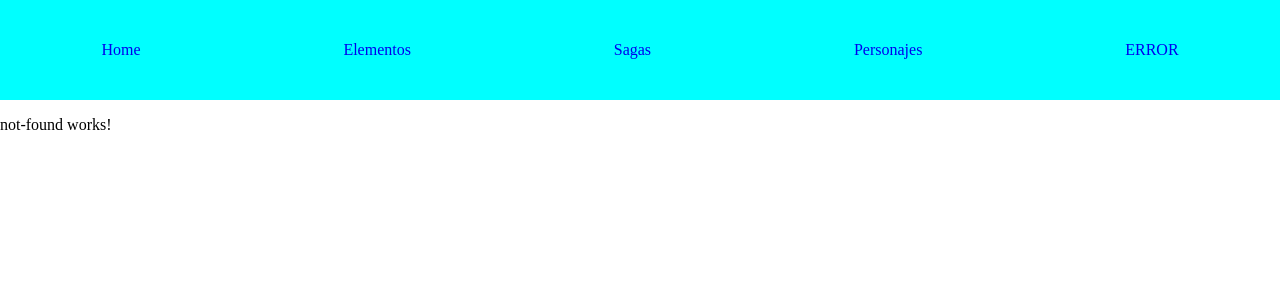
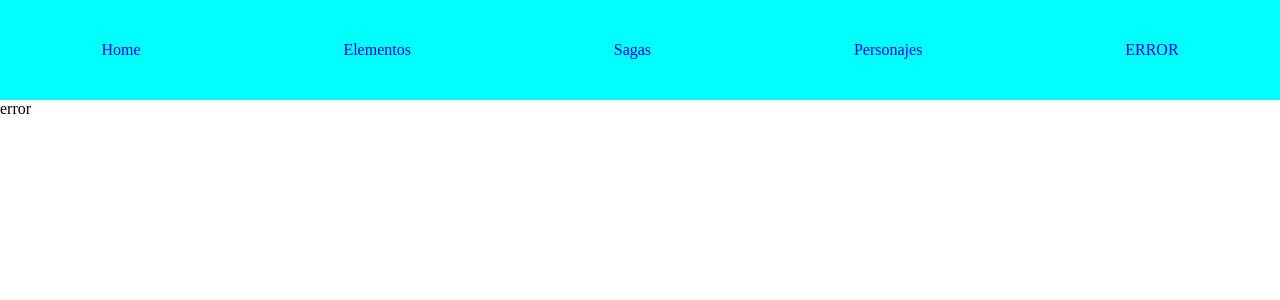
Before and after one commit to guillermooom/Skylanders_Frontend, an Angular app in the folder Skylanders_Frontend/: page /not_found in a window 1280 px wide. Shown: the top 300 px of the page. Built offline with nearby package versions, Linux system fonts and the light colour scheme.

Commit message:
not found redirect

```diff
--- a/Skylanders_Frontend/src/app/app.component.html
+++ b/Skylanders_Frontend/src/app/app.component.html
@@ -1,4 +1,3 @@
-<app-header></app-header>
 <div>
   <router-outlet></router-outlet>
 </div>
--- a/Skylanders_Frontend/src/app/app.routes.ts
+++ b/Skylanders_Frontend/src/app/app.routes.ts
@@ -19,5 +19,6 @@ export const routes: Routes = [
     {path: 'sagas/:id', component: DetallesSagaComponent},
     {path: 'personajes', component: ListadoPersonajesComponent},
     {path: 'personajes/:id', component: DetallesPersonajeComponent},
-    {path: '**', component: NotFoundComponent},
+    {path: 'not_found', component: NotFoundComponent},
+    {path: '**', redirectTo: 'not_found',pathMatch:'full'},
 ];
--- a/Skylanders_Frontend/src/app/componentes/header/header.component.html
+++ b/Skylanders_Frontend/src/app/componentes/header/header.component.html
@@ -1,7 +1,7 @@
 <div class="header">
-    <a routerLink="home" routerLinkActive="active">Home</a>
-    <a routerLink="elementos" routerLinkActive="active">Elementos</a>
-    <a routerLink="sagas" routerLinkActive="active">Sagas</a>
-    <a routerLink="personajes" routerLinkActive="active">Personajes</a>
-    <a routerLink="broken" routerLinkActive="active">ERROR</a>
+    <a routerLink="/home" routerLinkActive="active">Home</a>
+    <a routerLink="/elementos" routerLinkActive="active">Elementos</a>
+    <a routerLink="/sagas" routerLinkActive="active">Sagas</a>
+    <a routerLink="/personajes" routerLinkActive="active">Personajes</a>
+    <a routerLink="/broken" routerLinkActive="active">ERROR</a>
 </div>
--- a/Skylanders_Frontend/src/app/pages/home/home.component.html
+++ b/Skylanders_Frontend/src/app/pages/home/home.component.html
@@ -1 +1,2 @@
+<app-header></app-header>
 <p>home works!</p>
--- a/Skylanders_Frontend/src/app/pages/home/home.component.ts
+++ b/Skylanders_Frontend/src/app/pages/home/home.component.ts
@@ -1,9 +1,10 @@
 import { Component } from '@angular/core';
+import { HeaderComponent } from "../../componentes/header/header.component";
 
 @Component({
   selector: 'app-home',
   standalone: true,
-  imports: [],
+  imports: [HeaderComponent],
   templateUrl: './home.component.html',
   styleUrl: './home.component.css'
 })
--- a/Skylanders_Frontend/src/app/pages/listado-personajes/listado-personajes.component.html
+++ b/Skylanders_Frontend/src/app/pages/listado-personajes/listado-personajes.component.html
@@ -1 +1,2 @@
+<app-header></app-header>
 <app-personaje></app-personaje>
--- a/Skylanders_Frontend/src/app/pages/listado-personajes/listado-personajes.component.ts
+++ b/Skylanders_Frontend/src/app/pages/listado-personajes/listado-personajes.component.ts
@@ -1,10 +1,11 @@
 import { Component } from '@angular/core';
 import { PersonajeComponent } from "../../componentes/personaje/personaje.component";
+import { HeaderComponent } from "../../componentes/header/header.component";
 
 @Component({
   selector: 'app-listado-personajes',
   standalone: true,
-  imports: [PersonajeComponent],
+  imports: [PersonajeComponent, HeaderComponent],
   templateUrl: './listado-personajes.component.html',
   styleUrl: './listado-personajes.component.css'
 })
--- a/Skylanders_Frontend/src/app/pages/not-found/not-found.component.html
+++ b/Skylanders_Frontend/src/app/pages/not-found/not-found.component.html
@@ -1 +1,2 @@
-<p>not-found works!</p>
+<app-header></app-header>
+error
--- a/Skylanders_Frontend/src/app/pages/not-found/not-found.component.ts
+++ b/Skylanders_Frontend/src/app/pages/not-found/not-found.component.ts
@@ -1,9 +1,10 @@
 import { Component } from '@angular/core';
+import { HeaderComponent } from "../../componentes/header/header.component";
 
 @Component({
   selector: 'app-not-found',
   standalone: true,
-  imports: [],
+  imports: [HeaderComponent],
   templateUrl: './not-found.component.html',
   styleUrl: './not-found.component.css'
 })
```
